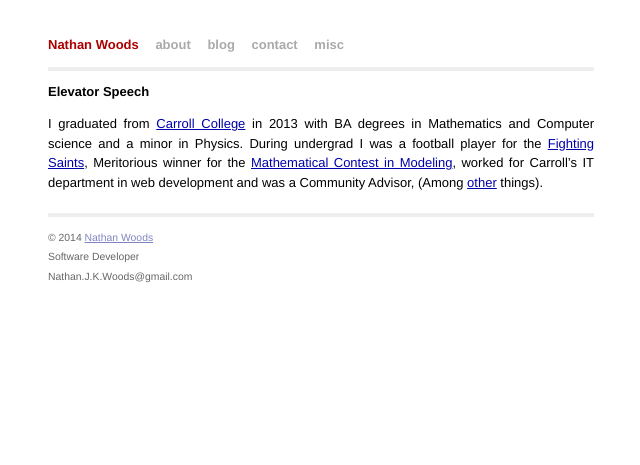
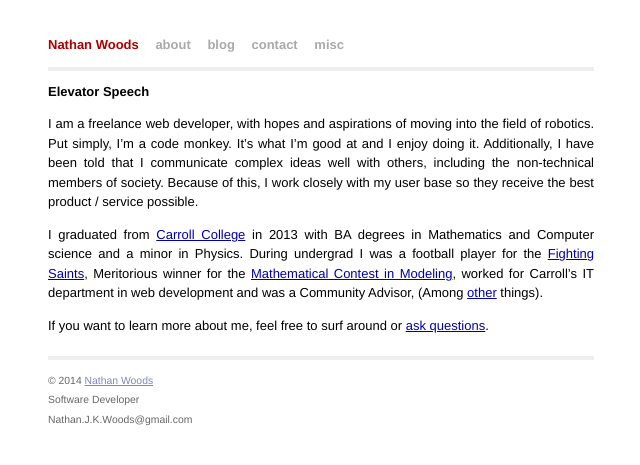
Before and after one commit to bign8/bign8.github.io, a Jekyll site: the page built from index.md, in a window 1280 px wide. Shown: the top 465 px of the page, without its empty margins (319-959 px from the left). Built offline with Jekyll 4.4.1, drawn with Linux system fonts in a browser that asks for light colours; Markdown is read by kramdown in place of the engine named in the settings; comment, search, counter and statistics services are not loaded.

Commit message:
adding disqus and edit index

```diff
--- a/_layouts/post.html
+++ b/_layouts/post.html
@@ -7,3 +7,7 @@
 <div class="post">
 {{ content }}
 </div>
+
+<div class="comments">
+	{% include disqus.html %}
+</div>
--- a/index.md
+++ b/index.md
@@ -5,8 +5,12 @@
 
 ## Elevator Speech
 
+I am a freelance web developer, with hopes and aspirations of moving into the field of robotics.  Put simply, I'm a code monkey.  It's what I'm good at and I enjoy doing it.  Additionally, I have been told that I communicate complex ideas well with others, including the non-technical members of society.  Because of this, I work closely with my user base so they receive the best product / service possible.
+
 I graduated from [Carroll College](cc) in 2013 with BA degrees in Mathematics and Computer science and a minor in Physics.  During undergrad I was a football player for the [Fighting Saints](fb), Meritorious winner for the [Mathematical Contest in Modeling](mcm), worked for Carroll's IT department in web development and was a Community Advisor, (Among [other](/about/) things).
 
 [cc]:  http://www.carroll.edu/
 [fb]:  http://www.carroll.edu/athletics/football/
 [mcm]: http://www.comap.com/undergraduate/contests/
+
+If you want to learn more about me, feel free to surf around or [ask questions](/contact/).
```
Also changed, not shown: _includes/disqus.html (added, +12 -0 lines).
